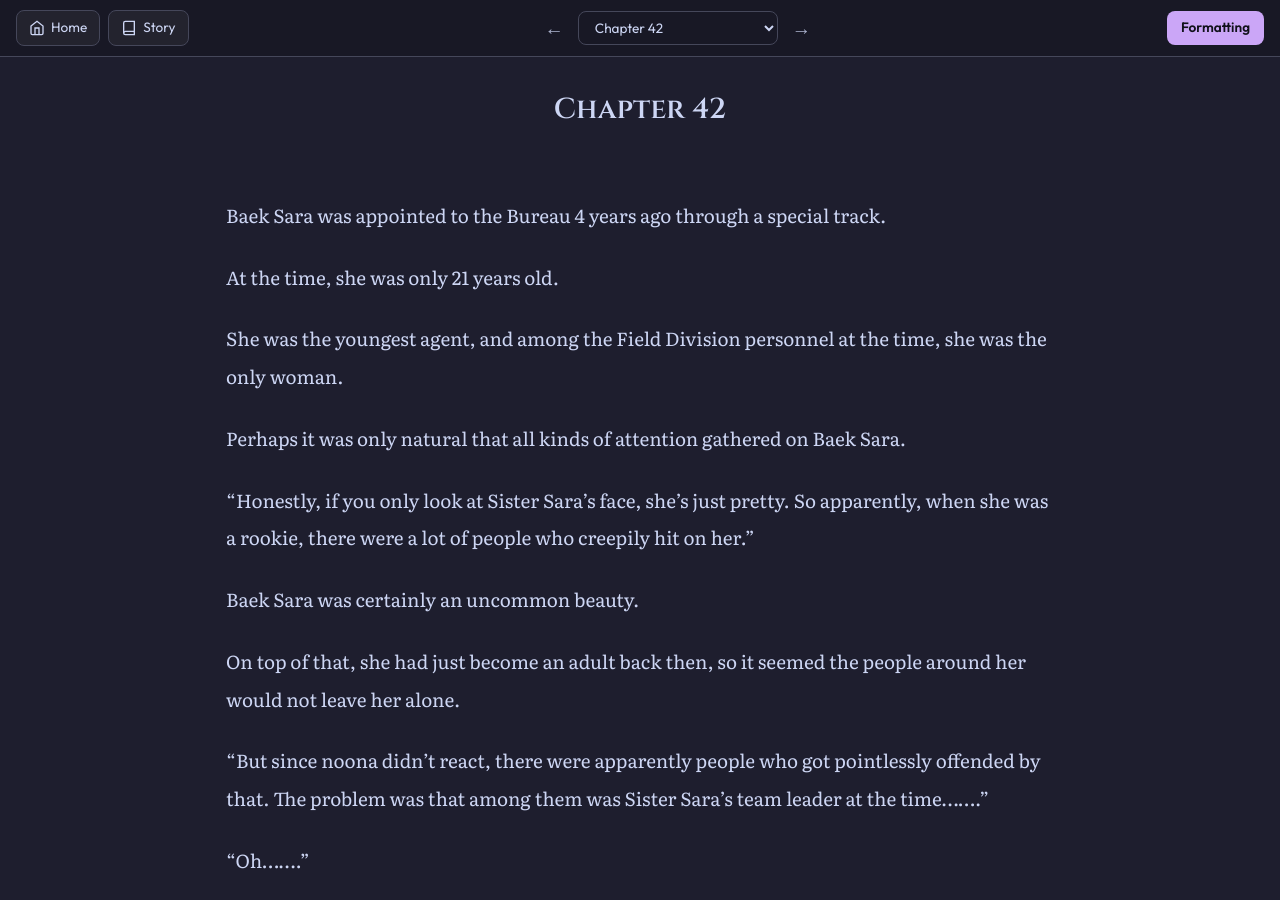
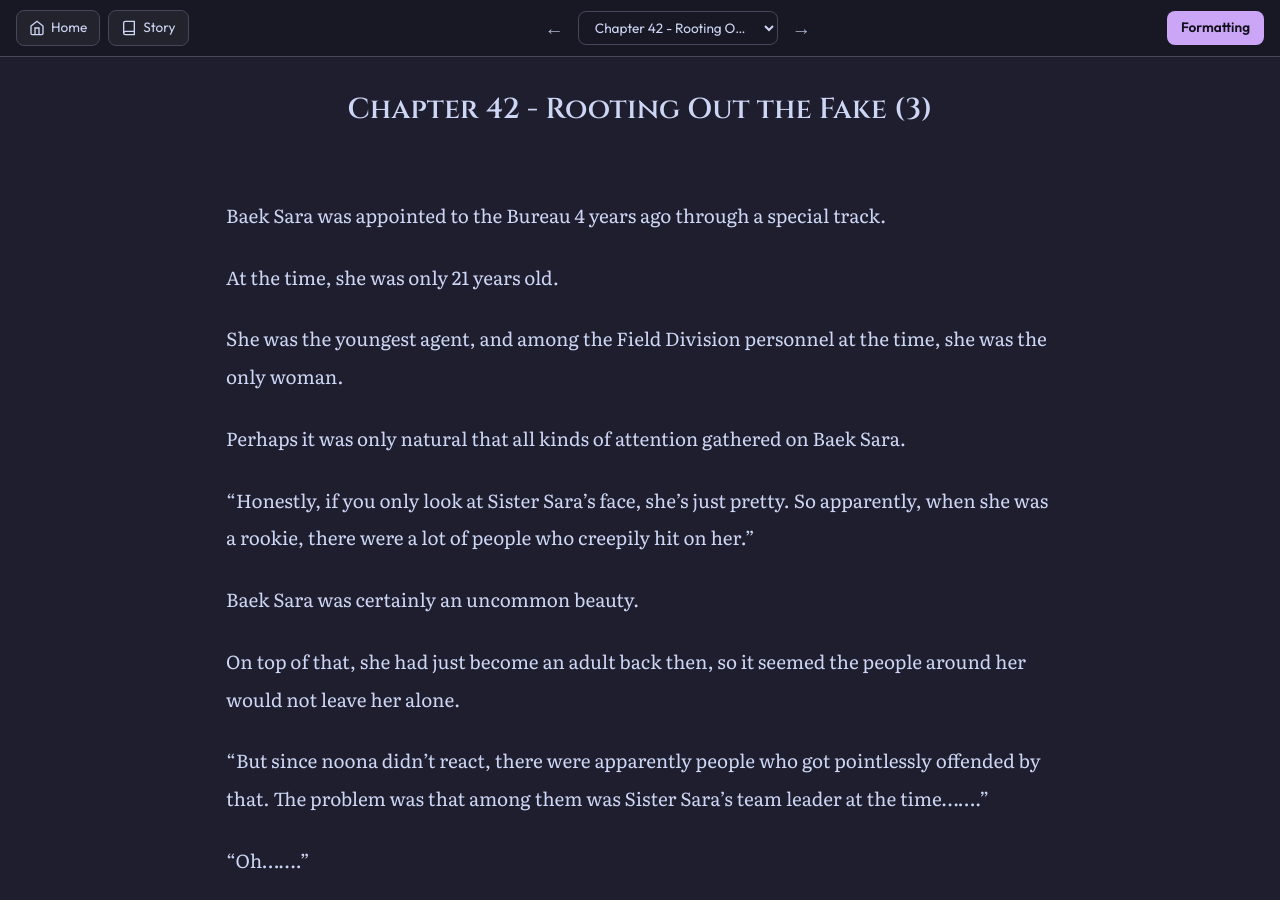
Before and after one commit to soleumn/soleumn.github.io, a Jekyll site: the page built from _chapters/esg/ch42.md, in a window 1280 px wide and 900 px high. Built offline with Jekyll 4.4.1, drawn with Linux system fonts in a browser that asks for light colours; comment, search, counter and statistics services are not loaded.

Commit message:
Update ch42.md

```diff
--- a/_chapters/esg/ch42.md
+++ b/_chapters/esg/ch42.md
@@ -1,5 +1,5 @@
 ---
-title: "Chapter 42"
+title: "Chapter 42 - Rooting Out the Fake (3)"
 categories: esg
 capitulo: 42
 ---
```
